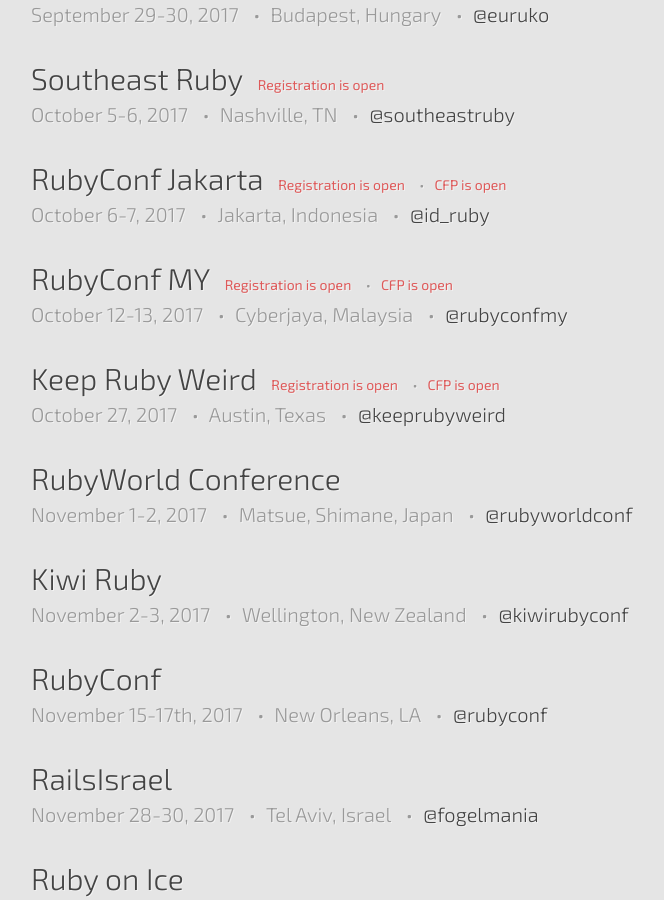
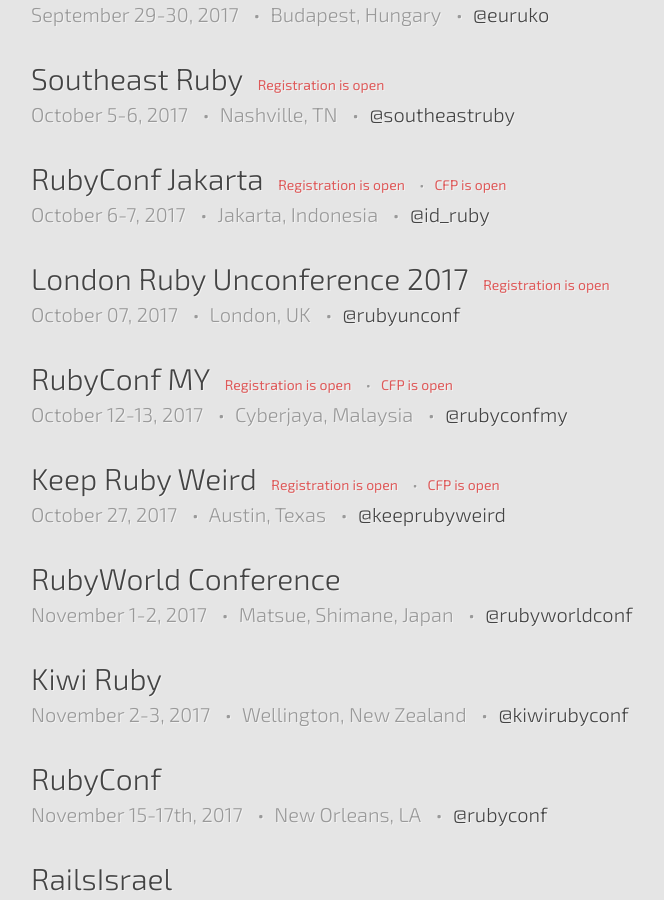
Before and after one commit to ruby-conferences/ruby-conferences.github.io, a Jekyll site: the page built from index.html, in a window 1280 px wide and 900 px high, scrolled down 1102 px. Shown: the whole window, without its empty margins (209-873 px from the left). Built offline with Jekyll 4.4.1, drawn with Linux system fonts in a browser that asks for light colours.

Commit message:
Add the London Ruby Unconference 2017 :)

```diff
--- a/_data/current.yml
+++ b/_data/current.yml
@@ -55,6 +55,13 @@
   cfp_phrase: CFP is open
   reg_phrase: Registration is open
 
+- name: London Ruby Unconference 2017
+  location: London, UK
+  dates: "October 07, 2017"
+  url: https://www.eventbrite.com/e/london-ruby-unconference-tickets-36286901098?aff=rubyconferences
+  twitter: rubyunconf
+  reg_phrase: Registration is open
+
 - name: RubyConf MY
   location: Cyberjaya, Malaysia
   dates: "October 12-13, 2017"
```
